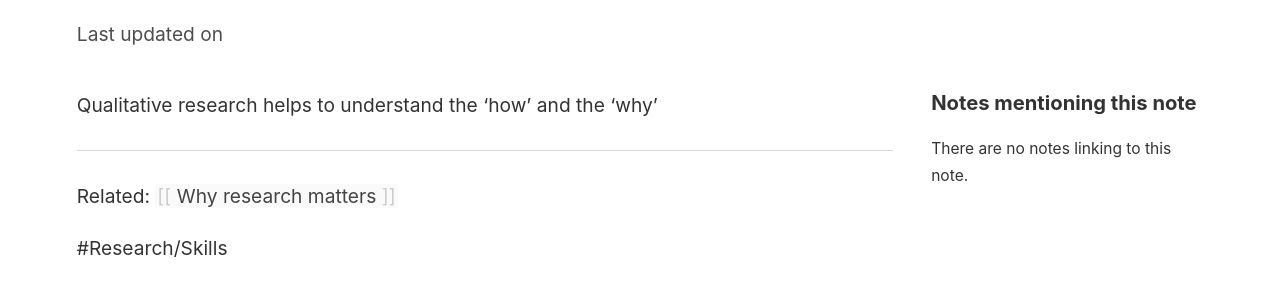
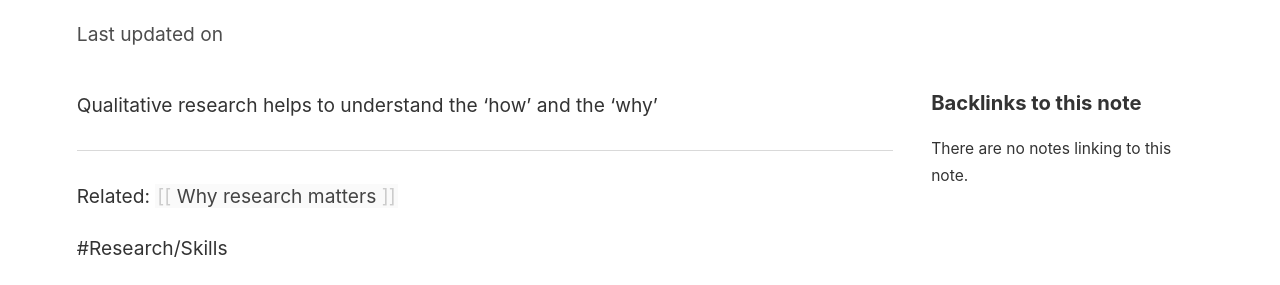
Before and after one commit to owenvachell/Digigarden, a Jekyll site: the page built from _notes/PKM/Qualitative research methods.md, in a window 1280 px wide. Shown: the part 187-472 px from the top of the page. Built offline with Jekyll 4.4.1, drawn with Linux system fonts in a browser that asks for light colours.

Commit message:
changed backlinks section title

```diff
--- a/_layouts/note.html
+++ b/_layouts/note.html
@@ -17,7 +17,7 @@ layout: default
     </content>
 
     <side style="font-size: 0.9em">
-      <h3 style="margin-bottom: 1em">Notes mentioning this note</h3>
+      <h3 style="margin-bottom: 1em">Backlinks to this note</h3>
       {% if page.backlinks.size > 0 %}
       <div style="display: grid; grid-gap: 1em; grid-template-columns: repeat(1fr);">
       {% for backlink in page.backlinks %}
```
